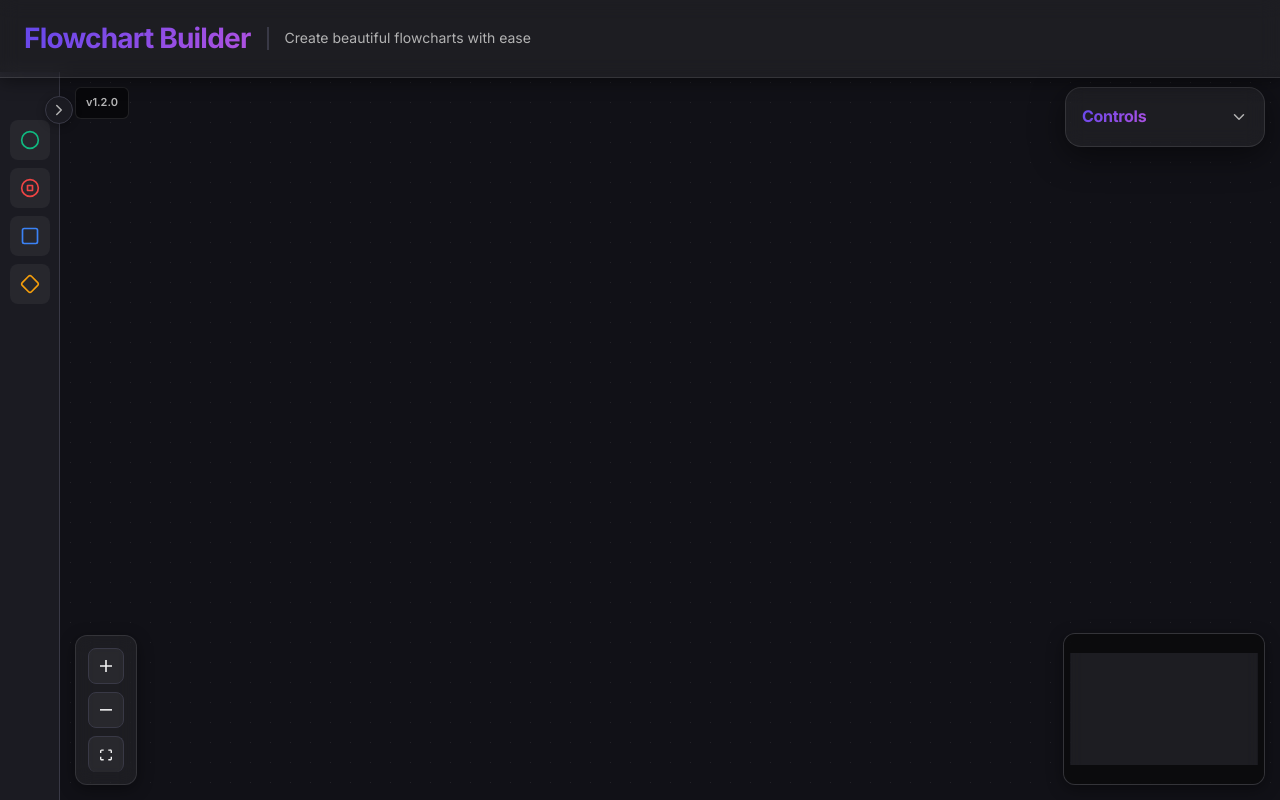
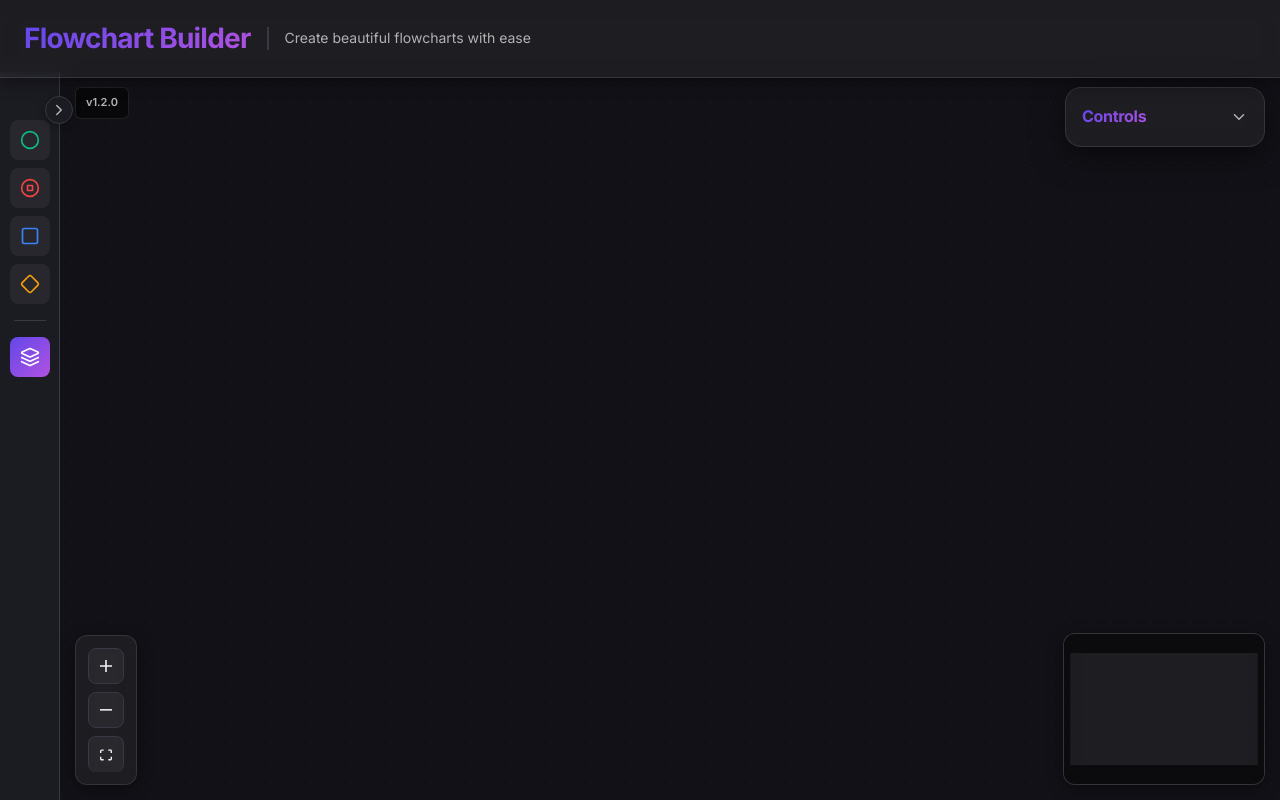
Before and after one commit to conei7/flowchart-app, a React (Vite) app: page / in a window 1280 px wide. Both pictures are taken after a click on the button 279 px from the left and 110 px from the top of the page. Built offline with nearby package versions, Linux system fonts and the light colour scheme.

Commit message:
feat: auto layout in collapsed sidebar, minimap shifts when inspector open

```diff
--- a/src/components/FlowchartBuilder.css
+++ b/src/components/FlowchartBuilder.css
@@ -874,3 +874,12 @@
     background: rgba(245, 158, 11, 0.2);
     color: #f59e0b;
 }
+
+/* MiniMap shift when inspector is open */
+.custom-minimap {
+    transition: right 0.3s cubic-bezier(0.4, 0, 0.2, 1) !important;
+}
+
+.custom-minimap.inspector-open {
+    right: 310px !important;
+}
--- a/src/components/FlowchartBuilder.tsx
+++ b/src/components/FlowchartBuilder.tsx
@@ -924,7 +924,7 @@ export const FlowchartBuilder = () => {
                         showInteractive={false}
                     />
                     <MiniMap
-                        className="custom-minimap"
+                        className={`custom-minimap ${nodeSettings.isOpen ? 'inspector-open' : ''}`}
                         nodeColor={(node) => {
                             switch (node.type) {
                                 case 'start': return '#10b981';
--- a/src/components/Sidebar.css
+++ b/src/components/Sidebar.css
@@ -205,3 +205,29 @@
 .collapsed-node-item:active {
     cursor: grabbing;
 }
+/* Collapsed Auto Layout Button */
+.collapsed-divider {
+    width: 32px;
+    height: 1px;
+    background: var(--border-color);
+    margin: 8px 0;
+}
+
+.collapsed-auto-layout {
+    width: 40px;
+    height: 40px;
+    display: flex;
+    align-items: center;
+    justify-content: center;
+    background: var(--accent-gradient);
+    border: none;
+    border-radius: 8px;
+    cursor: pointer;
+    color: white;
+    transition: all var(--transition-base);
+}
+
+.collapsed-auto-layout:hover {
+    transform: scale(1.1);
+    box-shadow: 0 4px 12px rgba(99, 102, 241, 0.4);
+}
--- a/src/components/Sidebar.tsx
+++ b/src/components/Sidebar.tsx
@@ -118,6 +118,14 @@ export const Sidebar = ({ onAutoLayout }: SidebarProps) => {
                             {node.icon}
                         </div>
                     ))}
+                    <div className="collapsed-divider" />
+                    <button
+                        className="collapsed-auto-layout"
+                        onClick={onAutoLayout}
+                        title="Auto Layout"
+                    >
+                        <Layers size={20} />
+                    </button>
                 </div>
             )}
         </aside>
```
